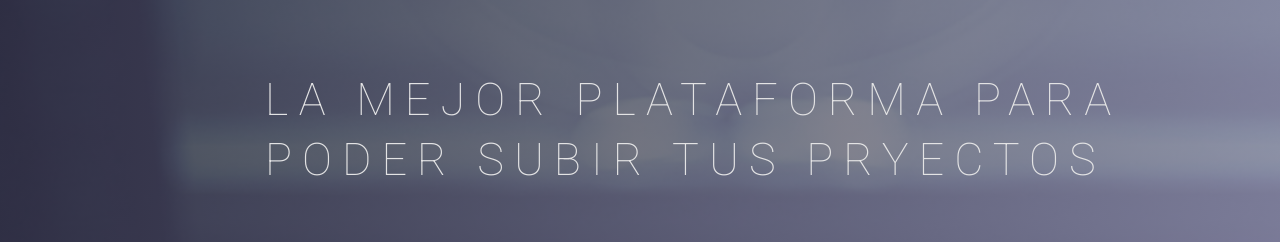
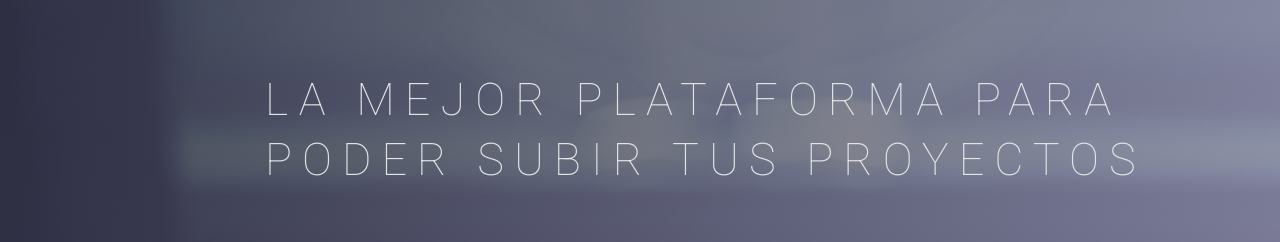
Before and after one commit to AnguloDev10/Landing-Page-oficial-, a plain HTML site: page index.html in a window 1280 px wide. Shown: the part 240-482 px from the top of the page. Drawn offline with nearby package versions, Linux system fonts and the light colour scheme; some packages are replaced by stand-ins of ours; files whose address does not match are found by name; a web font is replaced by a local one.

Commit message:
Update index.html

```diff
--- a/index.html
+++ b/index.html
@@ -83,7 +83,7 @@
         <div class="row">
           <div class="col-md-10 col-md-offset-2">
             <div class="block">
-                <h1 class="animated fadeInUp">LA MEJOR PLATAFORMA PARA PODER SUBIR TUS PRYECTOS</h1>
+                <h1 class="animated fadeInUp">LA MEJOR PLATAFORMA PARA PODER SUBIR TUS PROYECTOS</h1>
               <p class="animated fadeInUp">Nosotros queremos que tus proyectos logren ser sostenibles y exitosos &#38 </br> Ser tu primera opcion es nuestra finalidad, por ello nuestro modelo de internacionalización es un modelo inclusivo para responder a las necesidades locales. </p>
             </div>
           </div>
```
